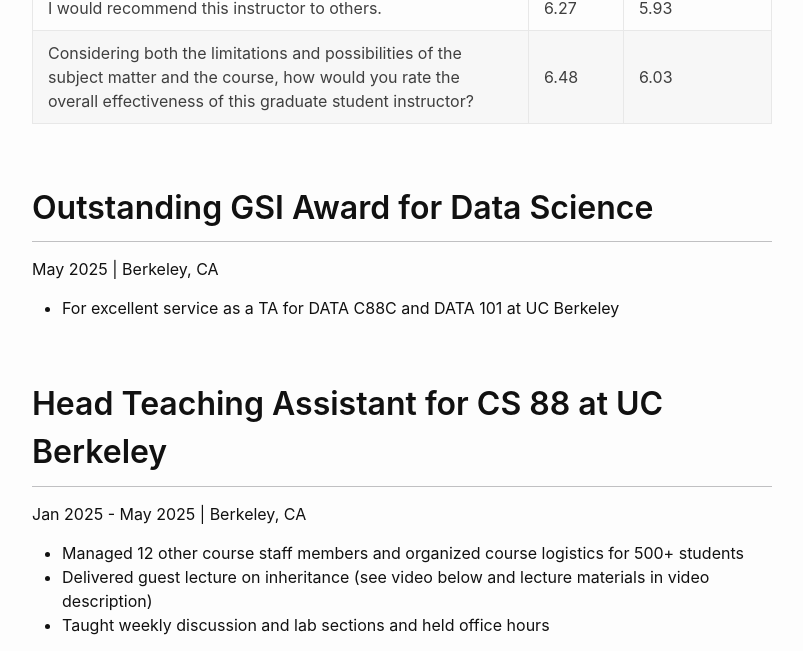
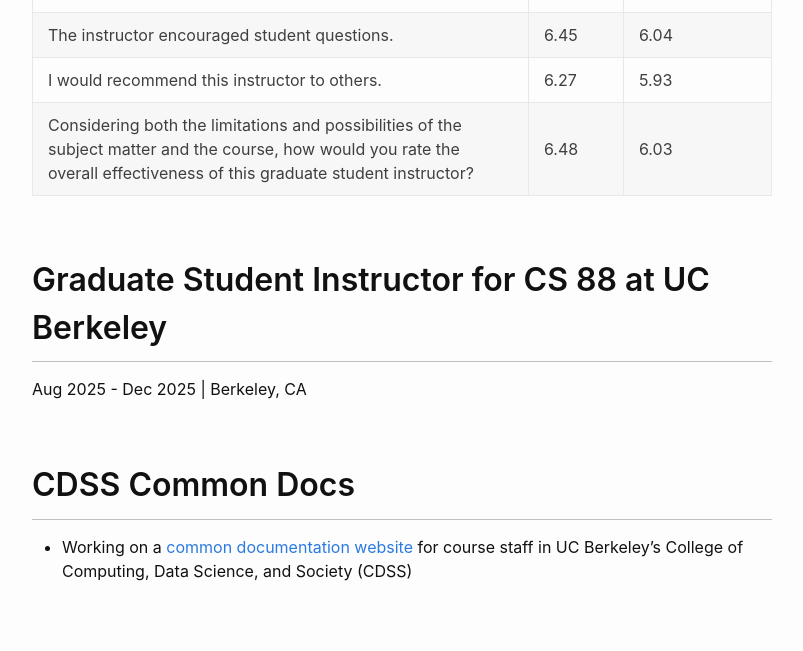
Before and after one commit to phrdang/phrdang.github.io, a Jekyll site: the page built from ed-portfolio.md, in a window 1280 px wide and 1400 px high, scrolled down 3689 px. Shown: the top 651 px of the window, without its empty margins (238-1041 px from the left). Built offline with Jekyll 4.4.1, drawn with Linux system fonts in a browser that asks for light colours; some of the changed text lies outside the part shown; grey boxes are pictures that could not be loaded.

Commit message:
Update About, Ed Portfolio, Resume
Add Databricks internship, GSI CS 88 FA25, ASEE LEES Paper, etc.

```diff
--- a/ed-portfolio.md
+++ b/ed-portfolio.md
@@ -14,7 +14,10 @@
     - [DATA 101 (Fall 2024)](#data-101-fall-2024)
     - [CS 88 (Spring 2024)](#cs-88-spring-2024)
     - [CS 88 (Fall 2023)](#cs-88-fall-2023)
+- [Graduate Student Instructor for CS 88 at UC Berkeley](#graduate-student-instructor-for-cs-88-at-uc-berkeley)
+- [CDSS Common Docs](#cdss-common-docs)
 - [Outstanding GSI Award for Data Science](#outstanding-gsi-award-for-data-science)
+- [ASEE LEES 2025 Paper](#asee-lees-2025-paper)
 - [Head Teaching Assistant for CS 88 at UC Berkeley](#head-teaching-assistant-for-cs-88-at-uc-berkeley)
 - [Poster Presenter at SIGCSE TS 2025](#poster-presenter-at-sigcse-ts-2025)
 - [CS 194-271 Research in AI Education](#cs-194-271-research-in-ai-education)
@@ -48,6 +51,8 @@
 ### Course Evaluations
 
 Every semester, students have the option to fill out a course evaluation form to give feedback on their TAs. Here are some statistics on the evaluations I have received. All scores are on a scale from 0 (worst) to 7 (best).
+
+<!-- TODO CS 88 SP25, FA25 -->
 
 #### DATA 101 (Fall 2024)
 
@@ -94,10 +99,22 @@
 | I would recommend this instructor to others. | 6.27 | 5.93 |
 | Considering both the limitations and possibilities of the subject matter and the course, how would you rate the overall effectiveness of this graduate student instructor? | 6.48 | 6.03 |
 
+## Graduate Student Instructor for CS 88 at UC Berkeley
+Aug 2025 - Dec 2025 | Berkeley, CA
+
+## CDSS Common Docs
+
+- Working on a [common documentation website](https://berkeley-cdss.github.io/docs/) for course staff in UC Berkeley's College of Computing, Data Science, and Society (CDSS)
+
 ## Outstanding GSI Award for Data Science
 May 2025 | Berkeley, CA
 
 - For excellent service as a TA for DATA C88C and DATA 101 at UC Berkeley
+
+## ASEE LEES 2025 Paper
+Jun 2025 | Montreal, Canada
+
+- Brooks-Ramirez, A., & Dang, R., & Ventura Benitez, B. A., & Yan, L. (2025, June), Scaling Responsible Data Science Education: The Role of a Teaching Assistant in Bridging the Sociotechnical Divide Paper presented at 2025 ASEE Annual Conference & Exposition , Montreal, Quebec, Canada . 10.18260/1-2--57629 [(permalink)](https://peer.asee.org/57629)
 
 ## Head Teaching Assistant for CS 88 at UC Berkeley
 Jan 2025 - May 2025 | Berkeley, CA
```
Also changed, not shown: about.md (+2 -0 lines), 1 other file.
